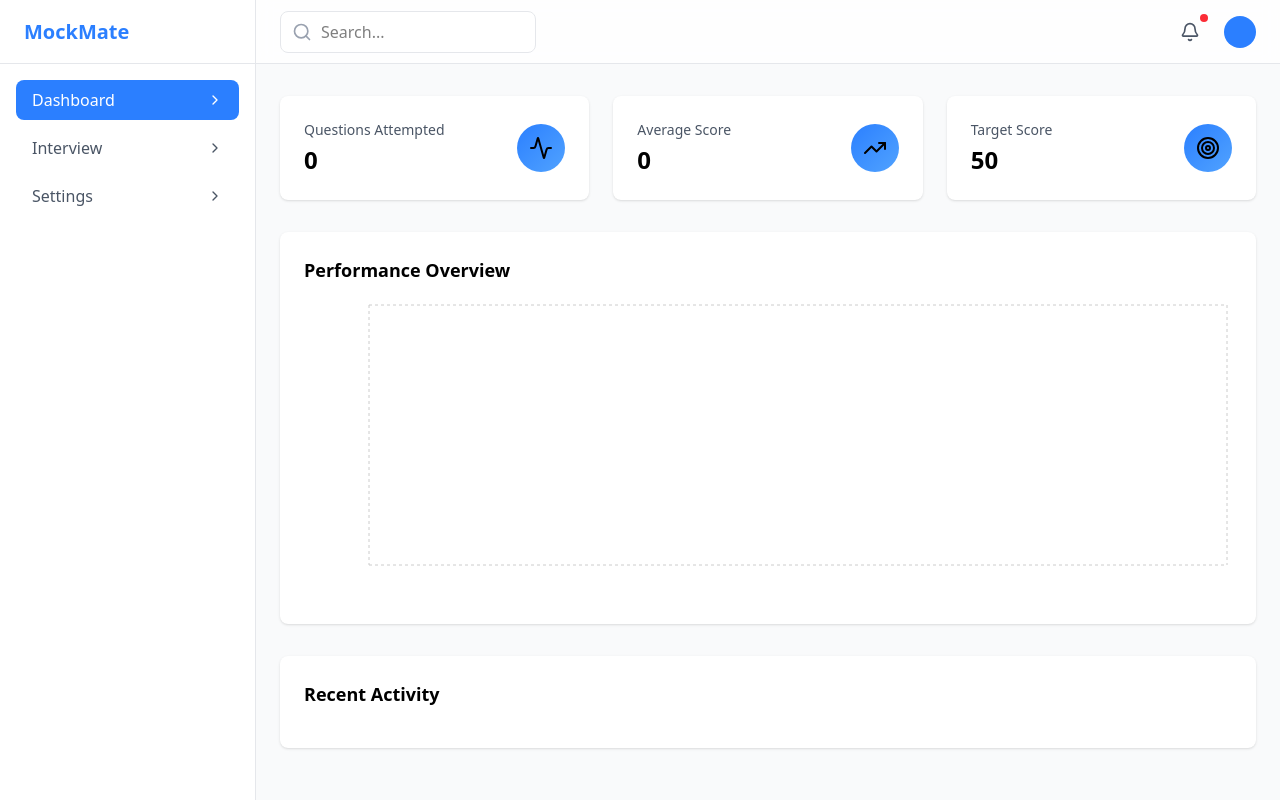
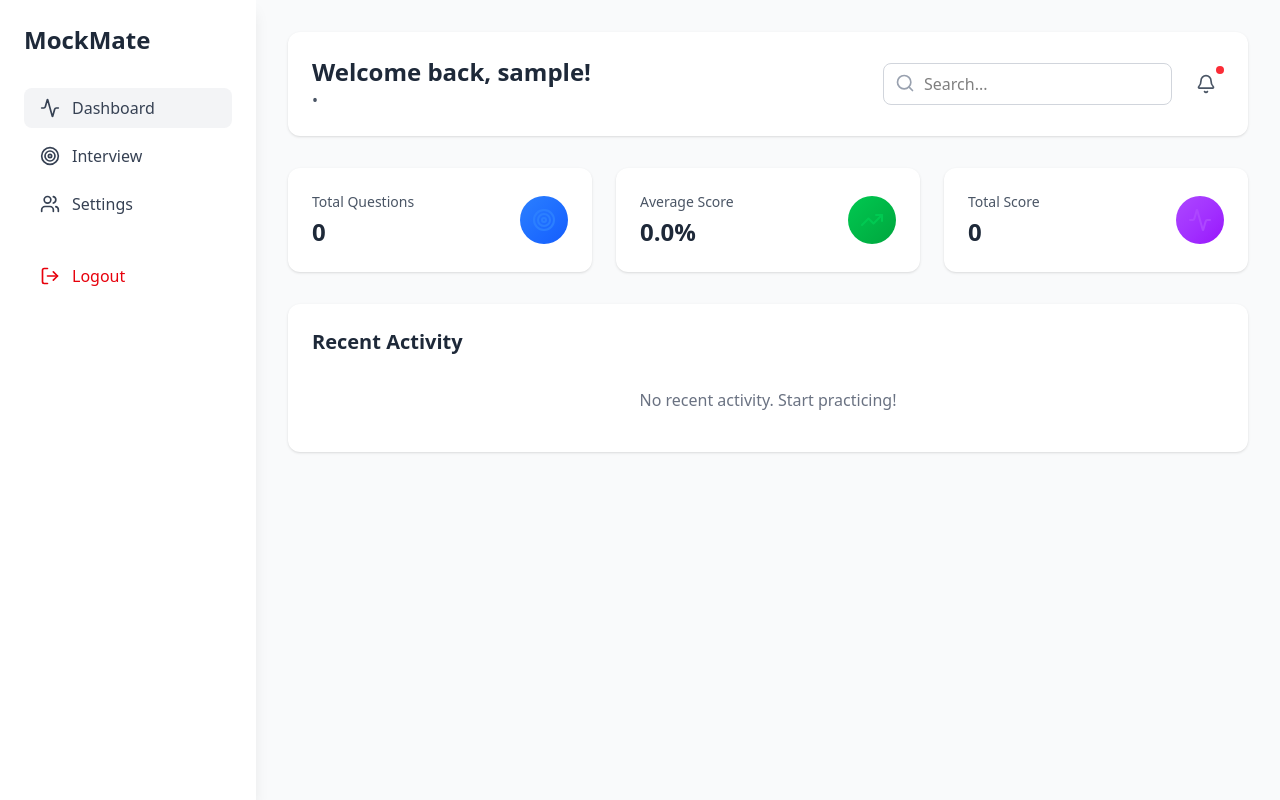
Before and after one commit to Developer-Madhu/MockMate-AI-Interviewer, a React (Vite) app: page /dashboard in a window 1280 px wide. Built offline with nearby package versions, Linux system fonts and the light colour scheme; sample sign-in values are in the browser's storage; a web font is replaced by a local one.

Commit message:
updated dashboard functionality with localStorage

```diff
--- a/src/Pages/Interview/Dashboard.jsx
+++ b/src/Pages/Interview/Dashboard.jsx
@@ -1,113 +1,187 @@
 import React, { useEffect, useState } from "react"
-import { useAuth } from "../Auth/AuthContext"
-import { BarChart, Bar, XAxis, YAxis, CartesianGrid, Tooltip, ResponsiveContainer } from 'recharts'
-import { Bell, Search, TrendingUp, Users, Target, Activity } from "lucide-react"
+import { useNavigate } from "react-router-dom"
 import { motion } from "framer-motion"
-import Sidebar from "../../components/Sidebar"
+import {
+  TrendingUp,
+  Users,
+  Target,
+  Activity,
+  ChevronRight,
+  LogOut,
+  Bell,
+  Search,
+} from "lucide-react"
 
 const Dashboard = () => {
-  const { user } = useAuth()
+  const navigate = useNavigate()
+  const [userData, setUserData] = useState(null)
   const [stats, setStats] = useState({
     totalQuestions: 0,
     averageScore: 0,
-    questionsByMonth: []
+    totalScore: 0,
+    recentActivity: [],
   })
-  const [recentQuestions, setRecentQuestions] = useState([])
-  const [loading, setLoading] = useState(true)
+  const [isLoading, setIsLoading] = useState(true)
 
   useEffect(() => {
-    const fetchDashboardData = async () => {
-      try {
-        // Fetch statistics
-        const statsResponse = await fetch(`http://localhost:3000/api/questions/stats/${user.id}`, {
-          headers: {
-            "Authorization": `Bearer ${localStorage.getItem("token")}`
+    // Check if user is logged in
+    const token = localStorage.getItem("token")
+    if (!token) {
+      navigate("/login")
+      return
     }
-        });
-        const statsData = await statsResponse.json();
-        setStats(statsData);
 
-        // Fetch recent questions
-        const questionsResponse = await fetch(`http://localhost:5000/api/questions/user/${user.id}`, {
-          headers: {
-            "Authorization": `Bearer ${localStorage.getItem("token")}`
+    // Get user data from localStorage
+    const storedUser = localStorage.getItem("user")
+    if (storedUser) {
+      setUserData(JSON.parse(storedUser))
     }
-        });
-        const questionsData = await questionsResponse.json();
-        setRecentQuestions(questionsData.slice(0, 5)); // Get only the 5 most recent questions
-      } catch (error) {
-        console.error("Error fetching dashboard data:", error);
-      } finally {
-        setLoading(false);
+
+    // Get progress data from localStorage
+    const storedProgress = localStorage.getItem("progress")
+    if (storedProgress) {
+      const progressData = JSON.parse(storedProgress)
+      setStats({
+        totalQuestions: progressData.totalQuestions || 0,
+        averageScore: progressData.averageScore || 0,
+        totalScore: progressData.score || 0,
+        recentActivity: userData?.questionHistory || [],
+      })
     }
-    };
 
-    if (user) {
-      fetchDashboardData();
+    setIsLoading(false)
+  }, [navigate])
+
+  const handleLogout = () => {
+    localStorage.removeItem("token")
+    localStorage.removeItem("user")
+    localStorage.removeItem("progress")
+    navigate("/login")
   }
-  }, [user]);
+
+  if (isLoading) {
+    return (
+      <div className="min-h-screen bg-gray-50 flex items-center justify-center">
+        <div className="animate-spin rounded-full h-12 w-12 border-b-2 border-blue-500"></div>
+      </div>
+    )
+  }
+
+  if (!userData) {
+    return (
+      <div className="min-h-screen bg-gray-50 flex items-center justify-center">
+        <div className="text-red-500">User data not found. Please login again.</div>
+      </div>
+    )
+  }
 
   const statsCards = [
     {
-      title: "Questions Attempted",
+      title: "Total Questions",
       value: stats.totalQuestions,
-      icon: <Activity className="w-6 h-6" />,
-      color: "from-blue-500 to-blue-400"
+      icon: <Target className="h-6 w-6 text-blue-500" />,
+      gradient: "from-blue-500 to-blue-600",
+      color: "text-blue-500",
     },
     {
       title: "Average Score",
-      value: Math.round(stats.averageScore),
-      icon: <TrendingUp className="w-6 h-6" />,
-      color: "from-blue-500 to-blue-400"
+      value: `${stats.averageScore.toFixed(1)}%`,
+      icon: <TrendingUp className="h-6 w-6 text-green-500" />,
+      gradient: "from-green-500 to-green-600",
+      color: "text-green-500",
     },
     {
-      title: "Target Score",
-      value: 50,
-      icon: <Target className="w-6 h-6" />,
-      color: "from-blue-500 to-blue-400"
-    }
+      title: "Total Score",
+      value: stats.totalScore,
+      icon: <Activity className="h-6 w-6 text-purple-500" />,
+      gradient: "from-purple-500 to-purple-600",
+      color: "text-purple-500",
+    },
   ]
 
   return (
     <div className="min-h-screen bg-gray-50">
-      <Sidebar />
-      <div className="lg:pl-64">
+      {/* Navigation Sidebar */}
+      <motion.div
+        initial={{ x: -100 }}
+        animate={{ x: 0 }}
+        transition={{ duration: 0.5 }}
+        className="fixed inset-y-0 left-0 w-64 bg-white shadow-lg"
+      >
+        <div className="p-6">
+          <h2 className="text-2xl font-bold text-gray-800">MockMate</h2>
+          <div className="mt-8 space-y-2">
+            <button
+              onClick={() => navigate("/dashboard")}
+              className="w-full flex items-center px-4 py-2 text-gray-700 bg-gray-100 rounded-lg"
+            >
+              <Activity className="h-5 w-5 mr-3" />
+              Dashboard
+            </button>
+            <button
+              onClick={() => navigate("/interview")}
+              className="w-full flex items-center px-4 py-2 text-gray-700 hover:bg-gray-100 rounded-lg"
+            >
+              <Target className="h-5 w-5 mr-3" />
+              Interview
+            </button>
+            <button
+              onClick={() => navigate("/settings")}
+              className="w-full flex items-center px-4 py-2 text-gray-700 hover:bg-gray-100 rounded-lg"
+            >
+              <Users className="h-5 w-5 mr-3" />
+              Settings
+            </button>
+            <button
+              onClick={handleLogout}
+              className="w-full flex items-center px-4 py-2 text-red-600 hover:bg-red-50 rounded-lg mt-8"
+            >
+              <LogOut className="h-5 w-5 mr-3" />
+              Logout
+            </button>
+          </div>
+        </div>
+      </motion.div>
+
+      {/* Main Content */}
+      <div className="ml-64 p-8">
         {/* Header */}
         <motion.header
           initial={{ y: -100 }}
           animate={{ y: 0 }}
-          className="border-b border-gray-200 h-16 fixed top-0 right-0 left-0 lg:left-64 flex items-center justify-between px-6 backdrop-blur-sm bg-white/80"
+          transition={{ duration: 0.5 }}
+          className="bg-white rounded-xl shadow-sm p-6 mb-8"
         >
-          <div className="flex items-center flex-1">
-            <div className="relative w-64">
-              <Search className="absolute left-3 top-1/2 transform -translate-y-1/2 text-gray-400" size={20} />
+          <div className="flex justify-between items-center">
+            <div>
+              <h1 className="text-2xl font-bold text-gray-800">
+                Welcome back, {userData.username}!
+              </h1>
+              <p className="text-gray-600">
+                {userData.education} • {userData.interests}
+              </p>
+            </div>
+            <div className="flex items-center space-x-4">
+              <div className="relative">
                 <input
                   type="text"
                   placeholder="Search..."
-                className="w-full pl-10 pr-4 py-2 border border-gray-200 rounded-lg focus:outline-none focus:ring-2 focus:ring-blue-500 bg-white"
+                  className="pl-10 pr-4 py-2 border border-gray-300 rounded-lg focus:outline-none focus:ring-2 focus:ring-blue-500"
                 />
+                <Search className="absolute left-3 top-2.5 h-5 w-5 text-gray-400" />
               </div>
-          </div>
-          <div className="flex items-center space-x-4">
               <motion.button
                 whileHover={{ scale: 1.1 }}
                 whileTap={{ scale: 0.95 }}
                 className="relative p-2"
               >
-              <Bell size={20} className="text-gray-600" />
+                <Bell className="h-5 w-5 text-gray-600" />
                 <span className="absolute top-0 right-0 w-2 h-2 bg-red-500 rounded-full" />
               </motion.button>
-            <motion.div
-              whileHover={{ scale: 1.1 }}
-              className="w-8 h-8 bg-blue-500 rounded-full flex items-center justify-center text-white font-medium"
-            >
-              {user?.username?.charAt(0).toUpperCase()}
-            </motion.div>
+            </div>
           </div>
         </motion.header>
 
-        {/* Main content */}
-        <main className="p-6 pt-24">
         {/* Stats Cards */}
         <div className="grid grid-cols-1 md:grid-cols-3 gap-6 mb-8">
           {statsCards.map((card, index) => (
@@ -115,15 +189,17 @@ const Dashboard = () => {
               key={card.title}
               initial={{ opacity: 0, y: 20 }}
               animate={{ opacity: 1, y: 0 }}
-                transition={{ delay: index * 0.1 }}
-                className="bg-white rounded-lg shadow-sm p-6"
+              transition={{ duration: 0.5, delay: index * 0.1 }}
+              className="bg-white rounded-xl shadow-sm p-6 hover:shadow-md transition-shadow duration-300"
             >
               <div className="flex items-center justify-between">
                 <div>
                   <p className="text-sm text-gray-600">{card.title}</p>
-                    <p className="text-2xl font-semibold mt-1">{card.value}</p>
+                  <p className="text-2xl font-bold text-gray-800 mt-1">
+                    {card.value}
+                  </p>
                 </div>
-                  <div className={`p-3 rounded-full bg-gradient-to-br ${card.color}`}>
+                <div className={`p-3 bg-gradient-to-br ${card.gradient} rounded-full text-white`}>
                   {card.icon}
                 </div>
               </div>
@@ -131,46 +207,44 @@ const Dashboard = () => {
           ))}
         </div>
 
-          {/* Performance Chart */}
-          <div className="bg-white rounded-lg shadow-sm p-6 mb-8">
-            <h2 className="text-lg font-semibold mb-4">Performance Overview</h2>
-            <div className="h-[300px]">
-              <ResponsiveContainer width="100%" height="100%">
-                <BarChart data={stats.questionsByMonth}>
-                  <CartesianGrid strokeDasharray="3 3" />
-                  <XAxis dataKey="month" />
-                  <YAxis />
-                  <Tooltip />
-                  <Bar dataKey="score" fill="#3B82F6" />
-                </BarChart>
-              </ResponsiveContainer>
-        </div>
-      </div>
-
         {/* Recent Activity */}
-          <div className="bg-white rounded-lg shadow-sm p-6">
-            <h2 className="text-lg font-semibold mb-4">Recent Activity</h2>
+        <motion.div
+          initial={{ opacity: 0, y: 20 }}
+          animate={{ opacity: 1, y: 0 }}
+          transition={{ duration: 0.5, delay: 0.3 }}
+          className="bg-white rounded-xl shadow-sm p-6"
+        >
+          <h2 className="text-xl font-semibold text-gray-800 mb-4">
+            Recent Activity
+          </h2>
           <div className="space-y-4">
-              {recentQuestions.map((question, index) => (
+            {stats.recentActivity.length > 0 ? (
+              stats.recentActivity.map((activity, index) => (
                 <motion.div
-                  key={question._id}
+                  key={index}
                   initial={{ opacity: 0, x: -20 }}
                   animate={{ opacity: 1, x: 0 }}
-                  transition={{ delay: index * 0.1 }}
-                  className="flex items-center justify-between p-4 bg-gray-50 rounded-lg"
+                  transition={{ duration: 0.5, delay: index * 0.1 }}
+                  className="flex items-center justify-between p-4 bg-gray-50 rounded-lg hover:bg-gray-100 transition-colors duration-300"
                 >
                   <div>
-                    <p className="font-medium">{question.question}</p>
-                    <p className="text-sm text-gray-600">Score: {question.score}</p>
+                    <p className="font-medium text-gray-800">
+                      {activity.question}
+                    </p>
+                    <p className="text-sm text-gray-600">
+                      Score: {activity.score || 0}
+                    </p>
                   </div>
-                  <div className="text-sm text-gray-500">
-                    {new Date(question.createdAt).toLocaleDateString()}
+                  <ChevronRight className="h-5 w-5 text-gray-400" />
+                </motion.div>
+              ))
+            ) : (
+              <p className="text-gray-500 text-center py-4">
+                No recent activity. Start practicing!
+              </p>
+            )}
           </div>
         </motion.div>
-              ))}
-         </div>
-          </div>
-        </main>
       </div>
     </div>
   )
```
Also changed, not shown: 1 other file (tests, documents, lock files or other folders). Lines whose indentation alone changed are shown as unchanged.
